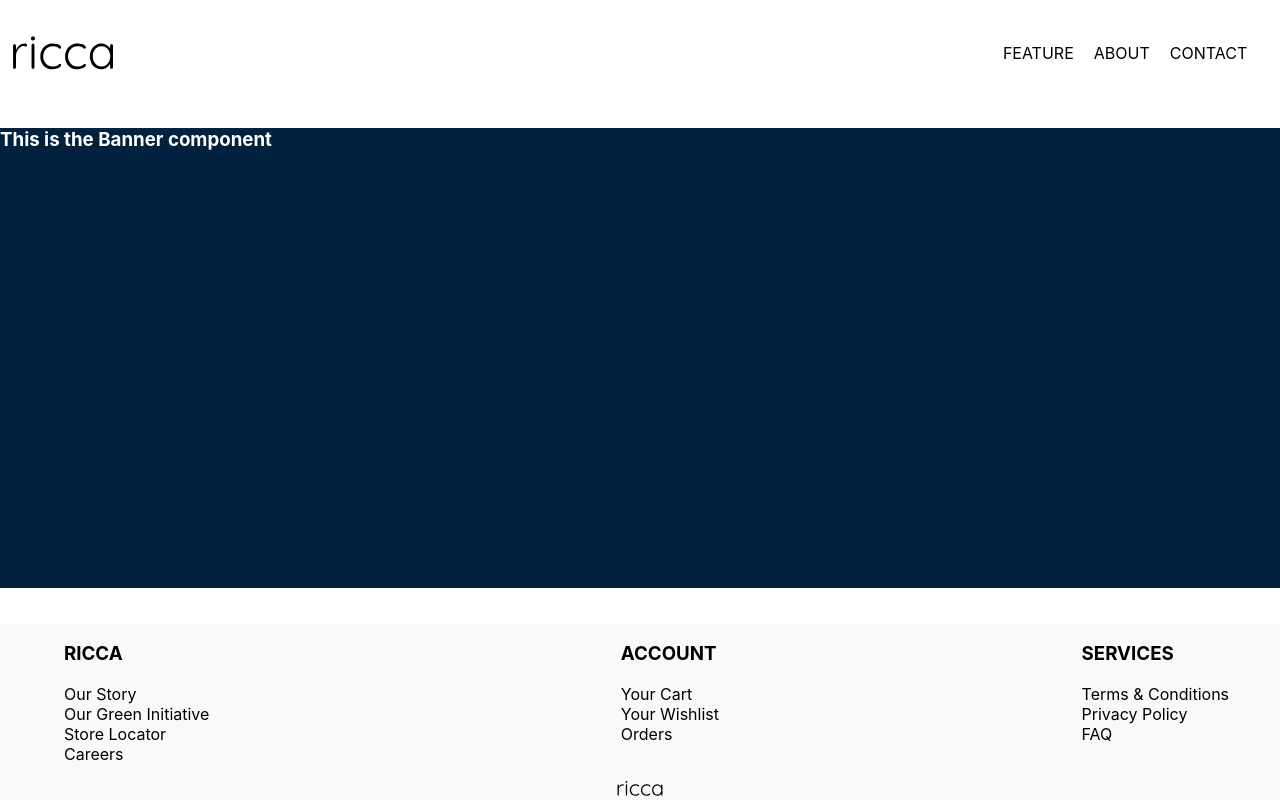
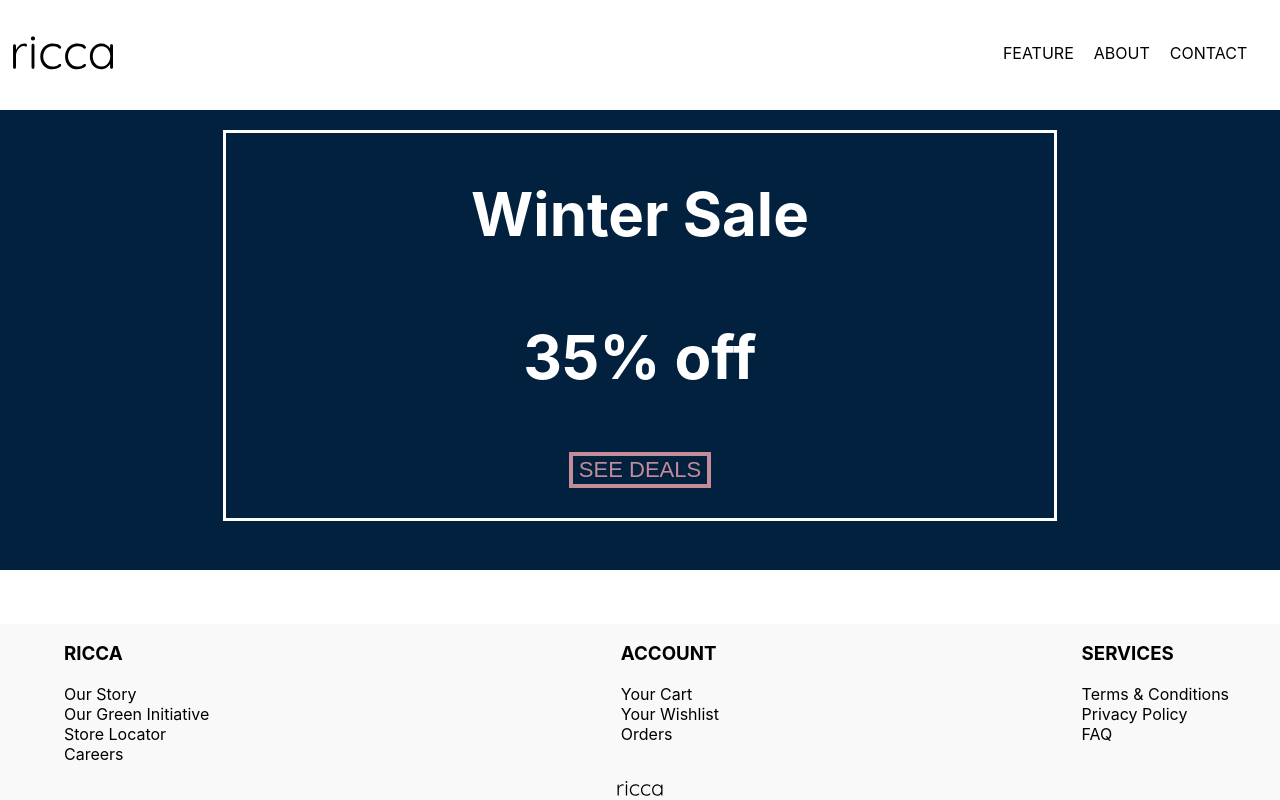
Before and after one commit to douglas86/fedsa-project-1-nextjs, a Next.js app: page / in a window 1280 px wide. Built offline with nearby package versions, Linux system fonts and the light colour scheme.

Commit message:
Created text inside of a solid white border

```diff
--- a/components/Banner.jsx
+++ b/components/Banner.jsx
@@ -3,7 +3,11 @@ import styles from '../public/static/css/components/Banner.module.css';
 const Banner = () => {
     return (
         <div className={styles.banner}>
-            <h3>This is the Banner component</h3>
+            <div className={styles.banner_text}>
+                <h1>Winter Sale</h1>
+                <h1>35% off</h1>
+                <button className={styles.button}>SEE DEALS</button>
+            </div>
         </div>
     );
 };
--- a/public/static/css/components/Banner.module.css
+++ b/public/static/css/components/Banner.module.css
@@ -2,4 +2,24 @@
     background-color: #01213f;
     color: #ffffff;
     height: 460px;
+    text-align: center;
+    padding: 1% 20%;
 }
+.banner h1 {
+    padding: 2%;
+}
+.banner_text {
+    outline-style: solid;
+    outline-offset: 30px;
+    font-size: 30px;
+    font-weight: 500;
+    margin-bottom: 50px;
+}
+.button {
+    background-color: transparent;
+    color: #c48b98;
+    border: 4px solid #c48b98;
+    font-size: 22px;
+    font-weight: 500;
+    margin-top: -2%;
+}
```
